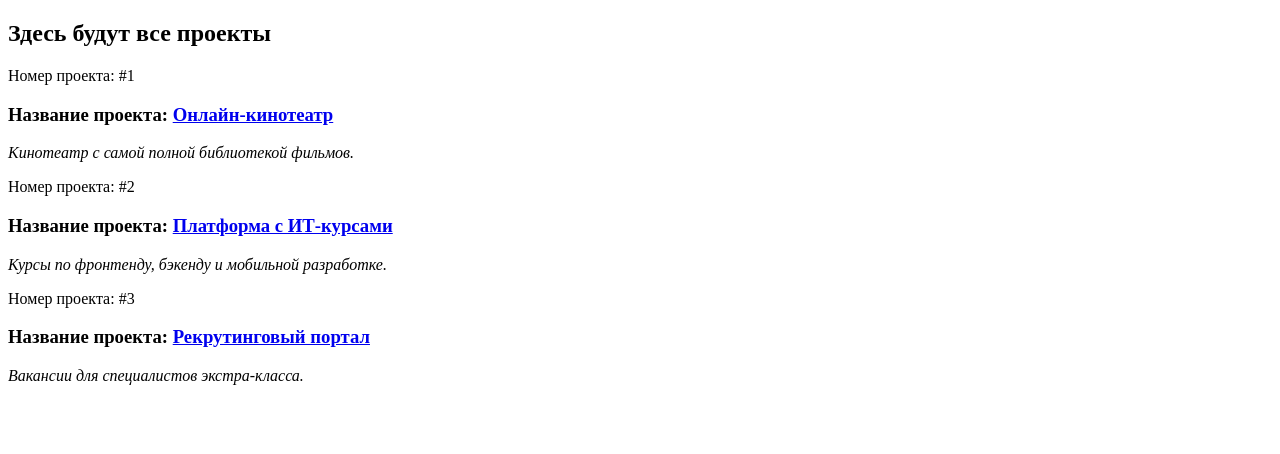
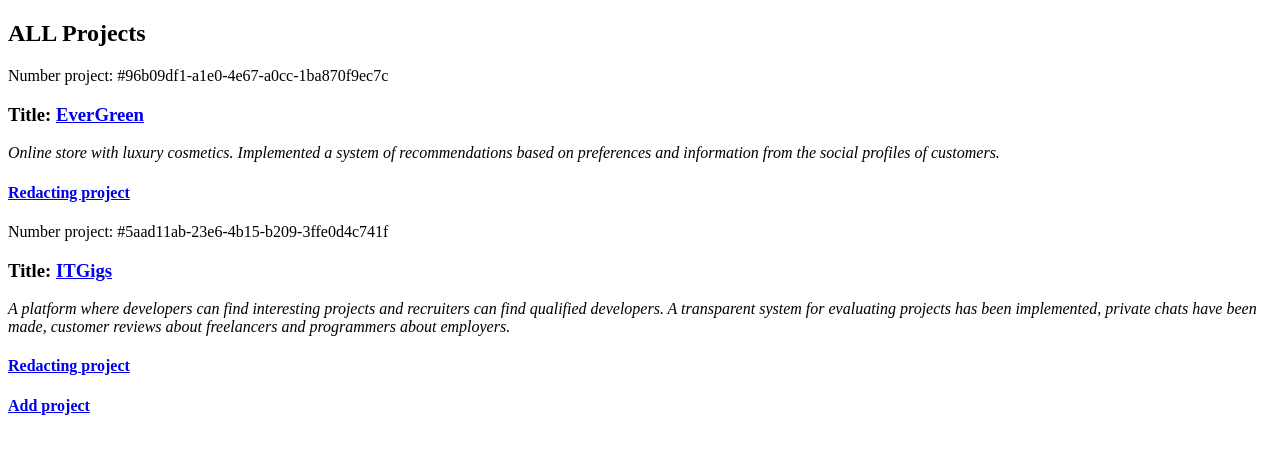
Before and after one commit to FireFading/recruiting_portal, a Django app: page / in a window 1280 px wide. Shown: the top 454 px of the page. Run offline with Django 4.2, Linux system fonts and the light colour scheme; data comes from the database, SQL or seed files in the repository; both versions use the stored data as it was after the commit.

Commit message:
add actions with projects

```diff
--- a/projects/admin.py
+++ b/projects/admin.py
@@ -1,4 +1,5 @@
 from django.contrib import admin
+
 from .models import Project, Tag, Review
 
 
--- a/projects/templates/projects.html
+++ b/projects/templates/projects.html
@@ -1,14 +1,17 @@
 <!DOCTYPE html>
 <html>
 <head>
-   <title>Шаблон для вывода проектов</title>
+   <title>All</title>
 </head>
 <body>
-<h2>Здесь будут все проекты</h2>
+<h2>ALL Projects</h2>
 {% for project in projects %}
-<p>Номер проекта: #{{ project.id }}</p>
-<h3>Название проекта: <a href="{% url 'project' project.id %}">{{ project.title }}</a></h3>
+<p>Number project: #{{ project.id }}</p>
+<h3>Title: <a href="{% url 'project' project.id %}">{{ project.title }}</a></h3>
 <em>{{ project.description }}</em>
+<h4><a href="{% url 'update-project' project.id %}">Redacting project</a></h4>
 {% endfor %}
+
+<strong><a href="{% url 'create-project' %}">Add project</a></strong>
 </body>
 </html>
--- a/projects/urls.py
+++ b/projects/urls.py
@@ -4,5 +4,8 @@ from . import views
 
 urlpatterns = [
     path('', views.projects, name='projects'),
-    path('project-object/<str:pk>/', views.project, name='project'),
+    path('project/<str:pk>/', views.project, name='project'),
+    path('create-project/', views.create_project, name='create-project'),
+    path('update-project/<str:pk>/', views.update_project, name='update-project'),
+    path('delete-project/<str:pk>/', views.delete_project, name='delete-project'),
 ]
--- a/projects/views.py
+++ b/projects/views.py
@@ -1,27 +1,59 @@
-from django.shortcuts import render
+from django.shortcuts import render, redirect
+
+from .models import Project
+from .forms import ProjectForm
 
 
 def projects(request):
-    projectsList = [
-        {
-            'id':'1',
-            'title':'Онлайн-кинотеатр',
-            'description':'Кинотеатр с самой полной библиотекой фильмов.'
-        },
-        {
-            'id':'2',
-            'title':'Платформа с ИТ-курсами',
-            'description':'Курсы по фронтенду, бэкенду и мобильной разработке.'
-        },
-        {
-            'id':'3',
-            'title':'Рекрутинговый портал',
-            'description':'Вакансии для специалистов экстра-класса.'
-        },
-      ]
+    projects = Project.objects.all()
+    context = {
+        "projects": projects,
+    }
 
-    return render(request, 'projects.html', {'projects':projectsList})
+    return render(request, 'projects.html', context)
 
 
-def project(request):
-    return render(request, 'single-project.html')
+def project(request, pk):
+    project = Project.objects.get(pk=pk)
+    context = {"project": project}
+    return render(request, 'single-project.html', context)
+
+
+def create_project(request):
+    form = ProjectForm()
+    if request.method == 'POST':
+        form = ProjectForm(request.POST)
+        if form.is_valid():
+            form.save()
+        return redirect('projects')
+    context = {
+        'form': form,
+    }
+    return render(request, 'project_form.html', context)
+
+
+def update_project(request, pk):
+    project = Project.objects.get(pk=pk)
+    form = ProjectForm(instance=project)
+
+    if request.method == 'POST':
+        form = ProjectForm(request.POST, instance=project)
+        if form.is_valid():
+            form.save()
+            return redirect('projects')
+    context = {
+        'form': form,
+    }
+    return render(request, 'project_form.html', context)
+
+
+def delete_project(request, pk):
+    project = Project.objects.get(pk=pk)
+    if request.method == 'POST':
+        project.delete()
+        return redirect('projects')
+
+    context = {
+        'object': project
+    }
+    return render(request, 'project_delete.html', context)
```
Also changed, not shown: projects/forms.py (added, +9 -0 lines), projects/templates/base.html (added, +12 -0 lines), projects/templates/project_delete.html (added, +11 -0 lines), projects/templates/project_form.html (added, +10 -0 lines), projects/templates/single-project.html (+10 -3 lines), db.sqlite3.
